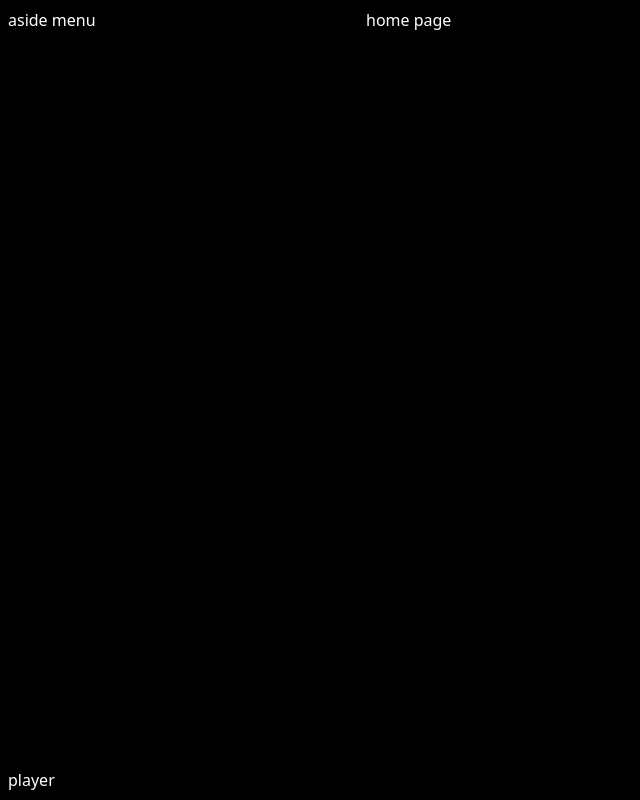
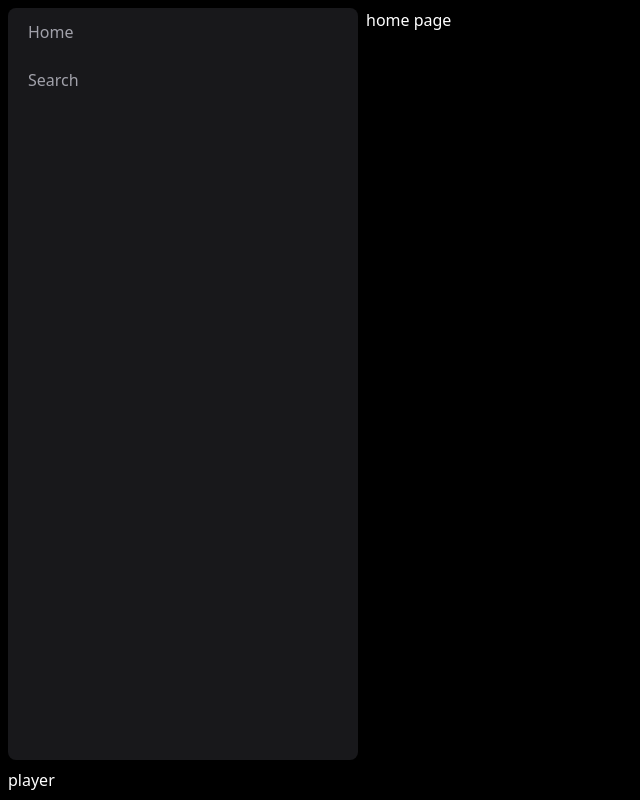
Before and after one commit to codingcodax/spotify-clone-astro, an Astro site: page / in a window 1280 px wide. Shown: the whole page, without its empty margins (0-640 px from the left). Built offline with nearby package versions, Linux system fonts and the light colour scheme; Astro itself is replaced by a stand-in of ours.

Commit message:
feat(components): setup aside menu item

```diff
--- a/src/components/AsideMenu/AsideMenu.astro
+++ b/src/components/AsideMenu/AsideMenu.astro
@@ -1,3 +1,14 @@
-<div>
-  <p>aside menu</p>
-</div>
+---
+import AsideMenuItem from './AsideMenuItem.astro';
+---
+
+<aside class='flex-col flex overflow-y-auto'>
+  <nav class='flex rounded-lg bg-zinc-900 flex-col flex-1 gap-2'>
+    <div>
+      <ul>
+        <AsideMenuItem href='/'>Home</AsideMenuItem>
+        <AsideMenuItem href='/search'>Search</AsideMenuItem>
+      </ul>
+    </div>
+  </nav>
+</aside>
```
